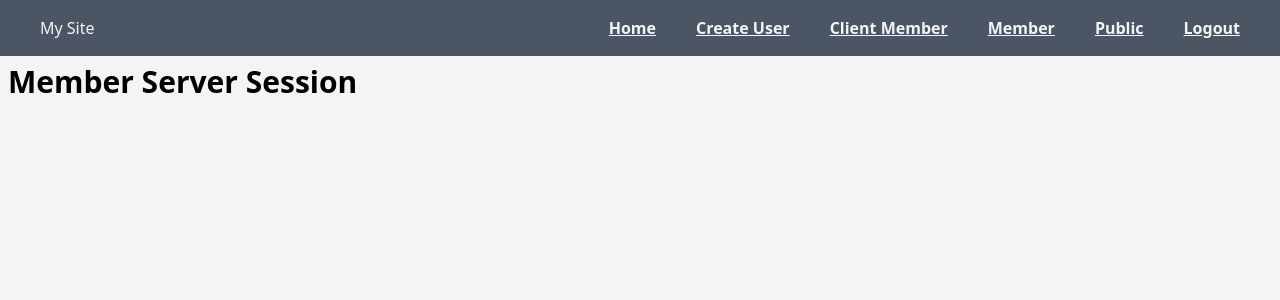
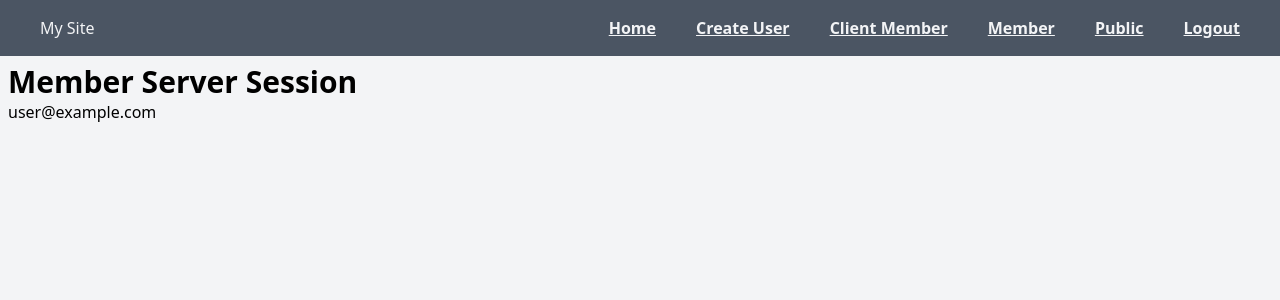
Before and after one commit to Wachira-Macharia/nextjs-auth, a Next.js app: page /Member in a window 1280 px wide. Shown: the top 300 px of the page. Built offline with nearby package versions, Linux system fonts and the light colour scheme; no server answers; sample sign-in values are in the browser's storage.

Commit message:
Protecting Pages - Server Side Page

```diff
--- a/app/Member/page.jsx
+++ b/app/Member/page.jsx
@@ -1,7 +1,20 @@
-const Member = () => {
+import { getServerSession } from "next-auth";
+import { options } from "../api/auth/[...nextauth]/options";
+import { redirect } from "next/navigation";
+
+const Member = async () => {
+  const session = await getServerSession(options);
+
+  if(!session){
+    redirect("/api/auth/signin?callbackUrl=/Member");
+  }
   return (
-    <div><h1>Member Server Session</h1></div>
-  )
-}
+    <div>
+      <h1>Member Server Session</h1>
+      <p>{session?.user?.email}</p>
+      <p>{session?.user?.role}</p>
+    </div>
+  );
+};
 
-export default Member
+export default Member;
--- a/app/api/auth/[...nextauth]/options.js
+++ b/app/api/auth/[...nextauth]/options.js
@@ -24,6 +24,7 @@ export const options = {
       profile(profile) {
         console.log("Profile Google: ", profile);
 
+        let userRole = "Google User";
         return {
           ...profile,
           id: profile.sub,
@@ -35,14 +36,14 @@ export const options = {
     }),
   ],
 
-  callbacks:{
-    async jwt({token, user}){
-        if(user) token.role = user.role
-        return token;
+  callbacks: {
+    async jwt({ token, user }) {
+      if (user) token.role = user.role;
+      return token;
     },
-    async session({session, token}){
-        if(session?.user) session.user.role = token.role
-        return session;
-    }
-  }
+    async session({ session, token }) {
+      if (session?.user) session.user.role = token.role;
+      return session;
+    },
+  },
 };
```
